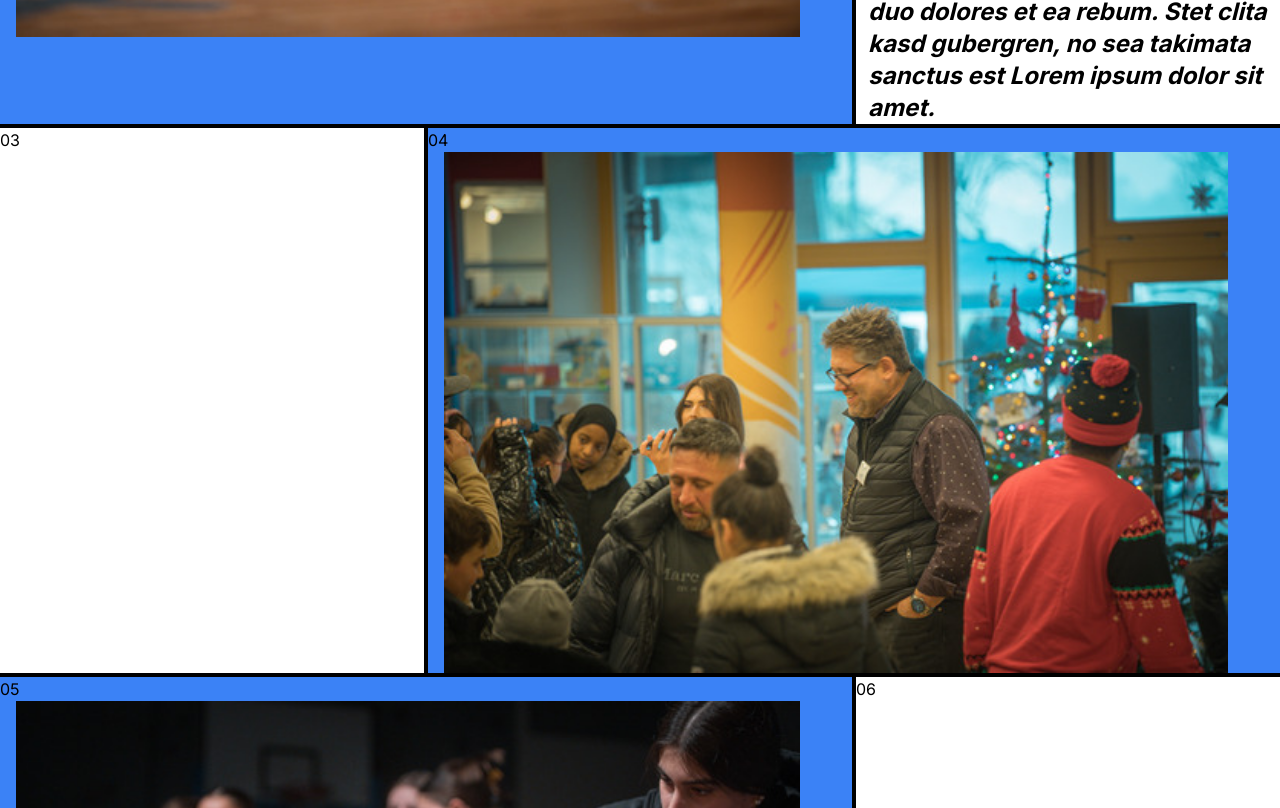
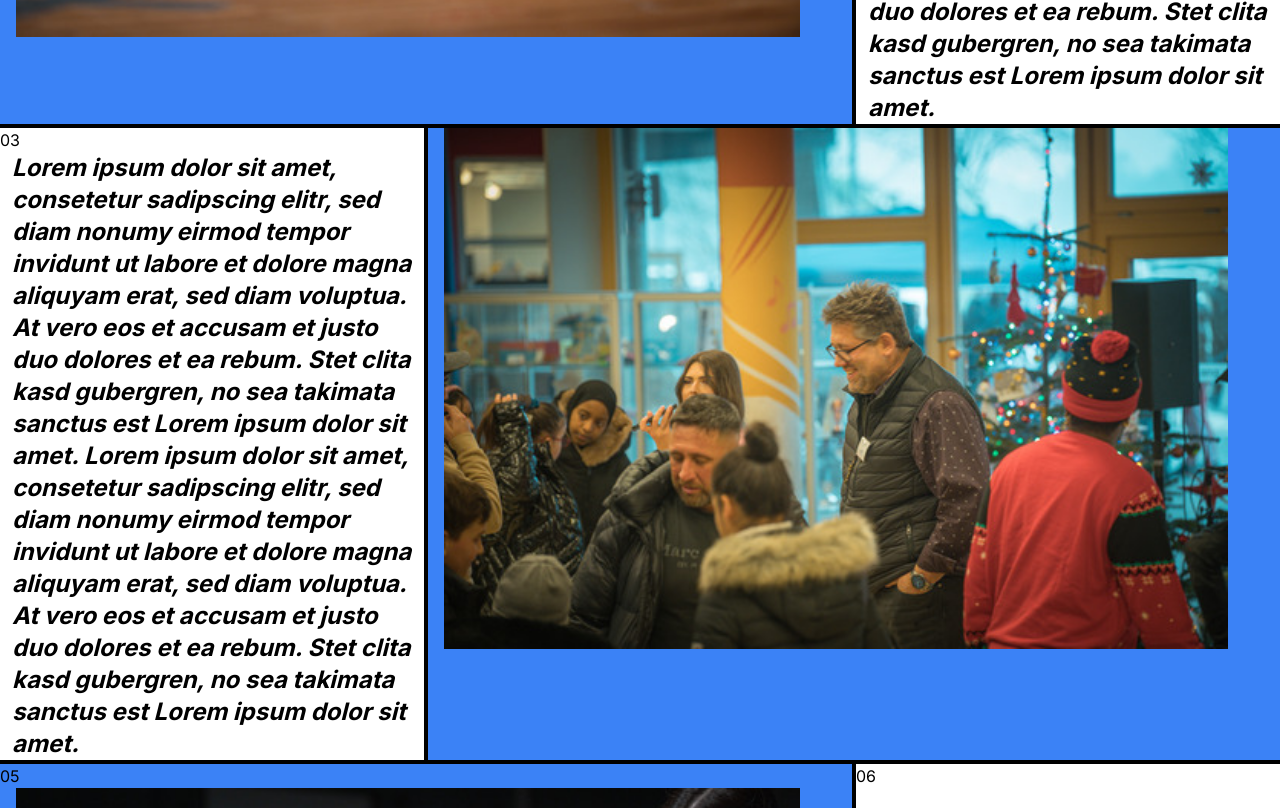
Before and after one commit to Traviscotty/winterfest, a Next.js app: page /winterfest in a window 1280 px wide. Shown: the part 592-1400 px from the top of the page. Built offline with nearby package versions, Linux system fonts and the light colour scheme.

Commit message:
lorem ipsum

```diff
--- a/app/winterfest/page.tsx
+++ b/app/winterfest/page.tsx
@@ -38,10 +38,11 @@ export default function Home() {
         <p className="pl-3  italic font-bold text-2xl"> Lorem ipsum dolor sit amet, consetetur sadipscing elitr, sed diam nonumy eirmod tempor invidunt ut labore et dolore magna aliquyam erat, sed diam voluptua. At vero eos et accusam et justo duo dolores et ea rebum. Stet clita kasd gubergren, no sea takimata sanctus est Lorem ipsum dolor sit amet. Lorem ipsum dolor sit amet, consetetur sadipscing elitr, sed diam nonumy eirmod tempor invidunt ut labore et dolore magna aliquyam erat, sed diam voluptua. At vero eos et accusam et justo duo dolores et ea rebum. Stet clita kasd gubergren, no sea takimata sanctus est Lorem ipsum dolor sit amet.</p>
       </div>
       <div className="bg-white">03
+      <p className='pl-3 italic font-bold text-2xl'> Lorem ipsum dolor sit amet, consetetur sadipscing elitr, sed diam nonumy eirmod tempor invidunt ut labore et dolore magna aliquyam erat, sed diam voluptua. At vero eos et accusam et justo duo dolores et ea rebum. Stet clita kasd gubergren, no sea takimata sanctus est Lorem ipsum dolor sit amet. Lorem ipsum dolor sit amet, consetetur sadipscing elitr, sed diam nonumy eirmod tempor invidunt ut labore et dolore magna aliquyam erat, sed diam voluptua. At vero eos et accusam et justo duo dolores et ea rebum. Stet clita kasd gubergren, no sea takimata sanctus est Lorem ipsum dolor sit amet. </p>
 
       </div>
       <div className="col-span-2 bg-blue-500">
-        04
+
         <Image
           src="/flur.jpg" // Pfad zu deinem Bild
           width={800}
```
